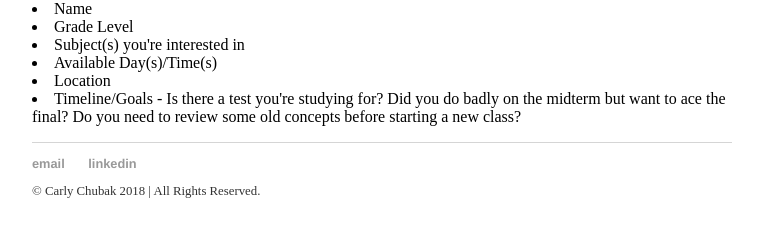
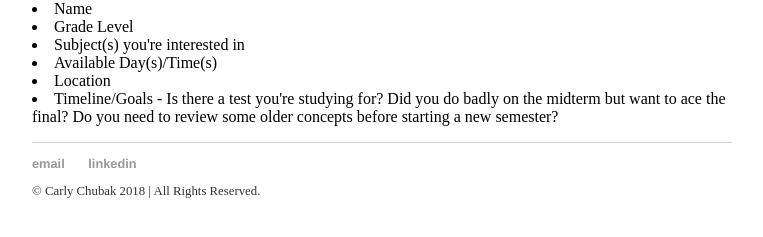
Before and after one commit to carlychubak/tutor, a Jekyll site: the page built from contact/index.html, in a window 1280 px wide. Shown: the part 233-470 px from the top of the page, without its empty margins (258-1021 px from the left). Built offline with Jekyll 4.4.1, drawn with Linux system fonts in a browser that asks for light colours.

Commit message:
Update index.html

```diff
--- a/contact/index.html
+++ b/contact/index.html
@@ -5,7 +5,7 @@
 <div class="blurb">
 
 	<p>
-	If you're interested in setting up tutoring session, send me an <a href="mailto:carlychubak@gmail.com">email</a> with the following info:
+	If you're interested in setting up tutoring session, send me an <a href="mailto:cachubak@gmail.com">email</a> with the following info:
 
   <li>Name
   <li>Grade Level
@@ -13,7 +13,7 @@
   <li>Available Day(s)/Time(s)
   <li>Location
   <li>Timeline/Goals - Is there a test you're studying for? Did you do badly on the midterm
-  but want to ace the final? Do you need to review some old concepts before starting a new class?
+  but want to ace the final? Do you need to review some older concepts before starting a new semester?
 
 	</p>
 
```
